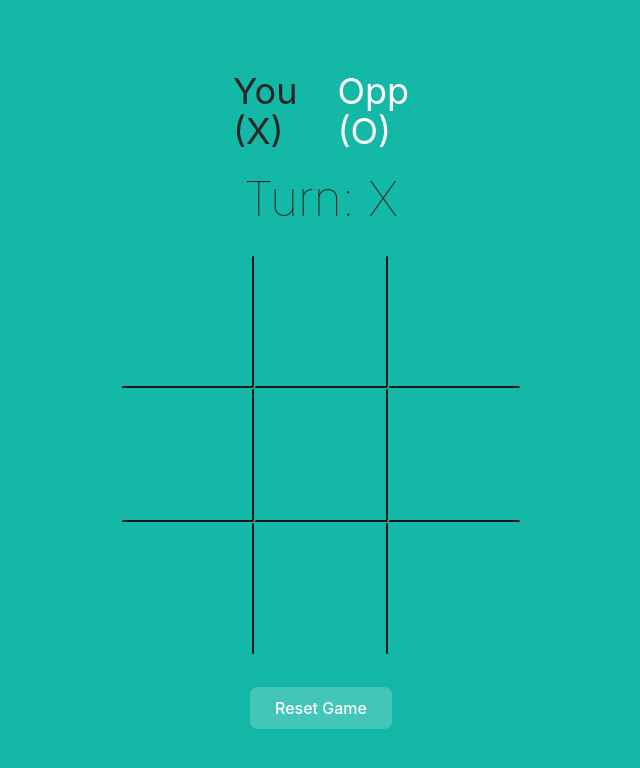
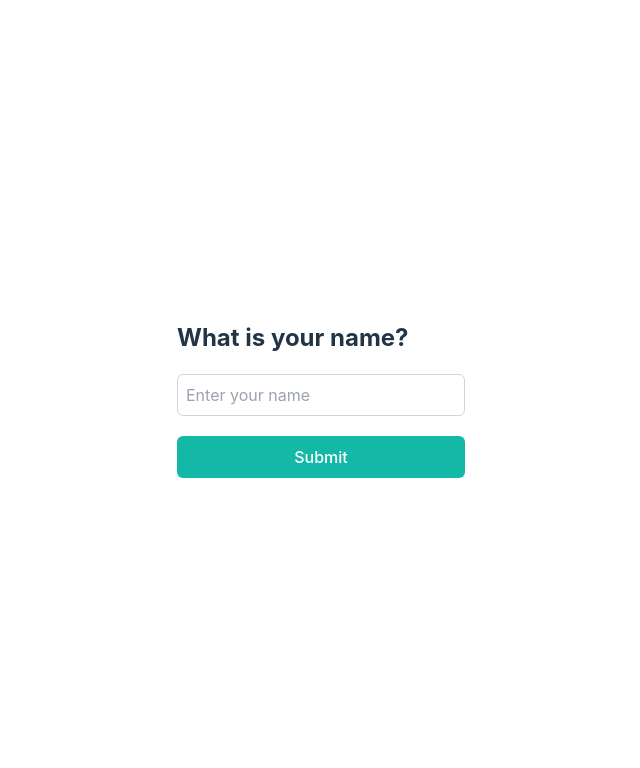
Before and after one commit to shubhranka/file_tic_tac_toe, a React (Vite) app: page / in a window 1280 px wide. Shown: the top 768 px of the page, without its empty margins (319-959 px from the left). Built offline with nearby package versions, Linux system fonts and the light colour scheme.

Commit message:
added game moves

```diff
--- a/src/App.jsx
+++ b/src/App.jsx
@@ -7,9 +7,9 @@ import TicTacToe from './components/game/tic_tac_tow'
 function App() {
   const [game, setGame] = useState(null)
 
-  // if (!game) return <PlayerScreen setGame={setGame} />
+  if (!game) return <PlayerScreen setGame={setGame} />
 
-  return <TicTacToe />
+  return <TicTacToe game={game} />
 
 }
 
--- a/src/components/game/tic_tac_tow.jsx
+++ b/src/components/game/tic_tac_tow.jsx
@@ -1,11 +1,84 @@
 // TicTacToe.jsx
-import { useState } from 'react';
+import { useEffect, useState } from 'react';
 import cn from 'classnames';
+import { getNakama } from '../../config/nakama';
 
-const TicTacToe = () => {
-  const [board, setBoard] = useState(Array(9).fill(null));
-  const [isXNext, setIsXNext] = useState(true);
+const  data = {
+  "presences": {
+      "282fd326-cdce-11ef-8dd9-7106fdcb5b46": {
+          "Node": "nakama1",
+          "UserID": "59f22bba-300a-4617-b860-c858a3b3ccf0",
+          "SessionID": "282fd326-cdce-11ef-8dd9-7106fdcb5b46",
+          "Username": "12344",
+          "Reason": 0
+      },
+      "2ab5b045-cdce-11ef-8dd9-7106fdcb5b46": {
+          "Node": "nakama1",
+          "UserID": "cfb191ad-7bd3-4a27-b490-e597a9d2d1ee",
+          "SessionID": "2ab5b045-cdce-11ef-8dd9-7106fdcb5b46",
+          "Username": "5432",
+          "Reason": 0
+      }
+  },
+  "board": [
+      "",
+      "",
+      "",
+      "",
+      "",
+      "",
+      "",
+      "",
+      ""
+  ],
+  "state": 1,
+  "players": {
+      "59f22bba-300a-4617-b860-c858a3b3ccf0": "X",
+      "cfb191ad-7bd3-4a27-b490-e597a9d2d1ee": "O"
+  },
+  "next_turn": "59f22bba-300a-4617-b860-c858a3b3ccf0"
+}
+
+const TicTacToe = ({game}) => {
+
+
+  const [board, setBoard] = useState(Array(9).fill(''));
   const [nextSymbol, setNextSymbol] = useState('X');
+  const [XName, setXName] = useState('');
+  const [OName, setOName] = useState('');
+  const [nakama, setNakama] = useState(null)
+
+  const updateGameData = (gameData) => {
+      for (const presence of Object.values(gameData.presences)) {
+        if (gameData.players[presence.UserID] === 'X') {
+          setXName(presence.Username)
+        } else {
+          setOName(presence.Username)
+        }
+      }
+
+      setBoard(gameData.board)
+      setNextSymbol(gameData.players[gameData.next_turn])
+  }
+
+  useEffect(() => {
+    setNakama(nakama)
+    const updateDetails = async () => {
+      const nakama = getNakama()
+      nakama.updater = updateGameData
+      console.log(nakama)
+      await nakama.connectSocket()
+      setNakama(nakama)
+      updateGameData(nakama.matchData)
+    }
+
+    updateDetails()
+
+  }, []);
+
+  if (!nakama) {
+    return <div>Loading...</div>
+  }
 
   const calculateWinner = (squares) => {
     const lines = [
@@ -23,24 +96,22 @@ const TicTacToe = () => {
     return null;
   };
 
-  const handleClick = (i) => {
-    if (board[i] || calculateWinner(board)) return;
+  const handleClick = async (i) => {
 
-    const newBoard = board.slice();
-    newBoard[i] = isXNext ? 'X' : 'O';
-    setBoard(newBoard);
-    setIsXNext(!isXNext);
-    setNextSymbol(isXNext ? 'O' : 'X');
+    const move_data = {
+      position: i
+    }
+
+    nakama.socket.sendMatchState(nakama.matchId, 1, JSON.stringify(move_data))
   };
 
-  const winner = calculateWinner(board);
-  const status = winner
-    ? `Winner: ${winner}`
-    : `Turn: ${isXNext ? 'X' : 'O'}`;
+  // const winner = calculateWinner(board);
+  // const status = winner
+  //   ? `Winner: ${winner}`
+  //   : `Turn: ${isXNext ? 'X' : 'O'}`;
 
   const resetGame = () => {
     setBoard(Array(9).fill(null));
-    setIsXNext(true);
     setNextSymbol('X');
   };
 
@@ -49,13 +120,13 @@ const TicTacToe = () => {
       {/* Game Info */}
       <div className="mb-8 flex justify-center flex-col items-center">
         <div className="flex gap-10 text-white mb-2 text-4xl">
-          <div className='text-stone-800'>
-            <div>You</div>
+          <div className='text-stone-800 flex flex-col items-center'>
+            <div>{XName}</div>
             <div>(X)</div>
           </div>
           {/* <div>Opp (O)</div> */}
-          <div>
-            <div>Opp</div>
+          <div className='flex flex-col items-center'>
+            <div>{OName}</div>
             <div>(O)</div>
           </div>
         </div>
@@ -65,12 +136,12 @@ const TicTacToe = () => {
       </div>
 
       {/* Game Board */}
-      <div className="grid grid-cols-3 w-[400px]">
+      <div className="grid grid-cols-3 w-[200px] md:w-[300px]">
         {board.map((square, i) => (
           <button
             key={i}
             onClick={() => handleClick(i)}
-            className={cn("aspect-square border-2 rounded-sm bg-teal-500 text-white text-5xl font-bold flex items-center justify-center transition-colors hover:bg-white/10 focus:outline-none outline-none",
+            className={cn("aspect-square border-2 rounded-sm bg-teal-500 text-white text-2xl md:text-4xl font-bold flex items-center justify-center transition-colors hover:bg-white/10 focus:outline-none outline-none",
                 { 'border-r-stone-900': (i+1) % 3 !== 0 },
                 { 'border-b-stone-900' : i < 6 },
                 { 'text-stone-800': square === 'X' },
--- a/src/components/playerScreen/playerscreen.jsx
+++ b/src/components/playerScreen/playerscreen.jsx
@@ -20,7 +20,6 @@ const PlayerScreen = ({setGame})=> {
             }
             const nakama = getNakama()
             await nakama.getTokenWithAuthenticateDevice(machineId)
-            await nakama.updateDetails()
             setName(nakama.username)
             setSessionToken(nakama.session.token)
             setLoading(false)
--- a/src/config/nakama.js
+++ b/src/config/nakama.js
@@ -7,27 +7,44 @@ class Nakama {
         this.token = null;
         this.socket = this.client.createSocket(false,false)
         this.username = null;
+        this.id = null;
         this.gameSetter = null;
+        this.matchId = null;
+        this.updater = null;
 
         this.socket.onmatchmakermatched = async (matchmakerMatched) => {
-            console.log("matchmakerMatched", matchmakerMatched)
             const match = await this.socket.joinMatch(matchmakerMatched.match_id)
+            this.matchId = matchmakerMatched.match_id
             this.gameSetter(match)
         };
+
+        this.socket.onmatchdata = (matchData) => {
+            const decoder = new TextDecoder('utf-8');
+            const jsonData = decoder.decode(matchData.data);
+            const gameState = JSON.parse(jsonData);
+            this.matchData = gameState
+            console.log("match data", gameState)
+            if (this.updater) {
+                this.updater(gameState)
+            }
+        }
     }
 
+
+
     async findPlayers() {
-        const matchTicket = await this.socket.addMatchmaker(null, 2, 2)
-        console.log("matchTicket", matchTicket)
+        await this.socket.addMatchmaker(null, 2, 2)
     }
 
     async getTokenWithAuthenticateDevice(machineId) {
         this.session = await this.client.authenticateDevice(machineId, false)
+        await this.updateDetails()
         return this.session.token
     }
 
     async getTokenWithAuthenticateDeviceWithName(machineId, create, name) {
         this.session = await this.client.authenticateDevice(machineId, create, name)
+        await this.updateDetails()
         return this.session.token
     }
 
@@ -35,9 +52,14 @@ class Nakama {
         await this.socket.connect(this.session)
     }
 
+    fillDetails(details) {
+        this.username = details.user.username
+        this.id = details.user.id
+    }
+
     async updateDetails() {
         const details = await this.client.getAccount(this.session)
-        this.username = details.user.username
+        this.fillDetails(details)
     }
 
     async updateUsername(name) {
@@ -48,9 +70,12 @@ class Nakama {
 
 // console.log(nakama)
 
+/**
+ * Returns an instance of Nakama, creating one if it doesn't exist.
+ * @returns {Nakama} the Nakama instance
+ */
 export const getNakama = () => {
 
-    console.log(nakama, "nakama")
     if (nakama) return nakama
     nakama = new Nakama("defaultkey", "localhost", 7350, false, 10000, true)
     console.log("nakama created")
```
